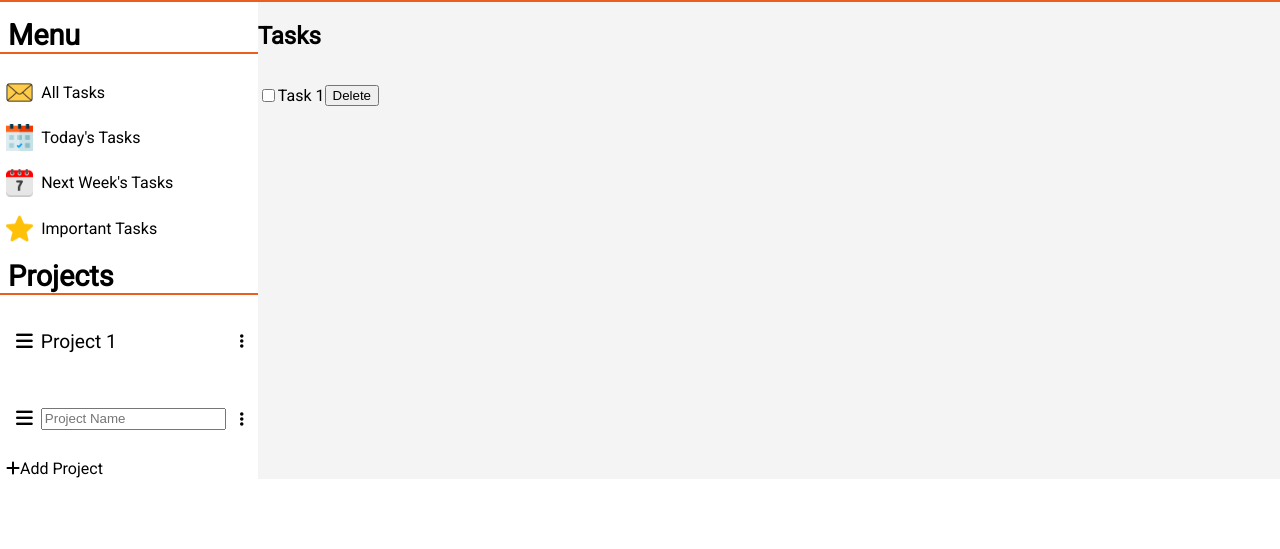
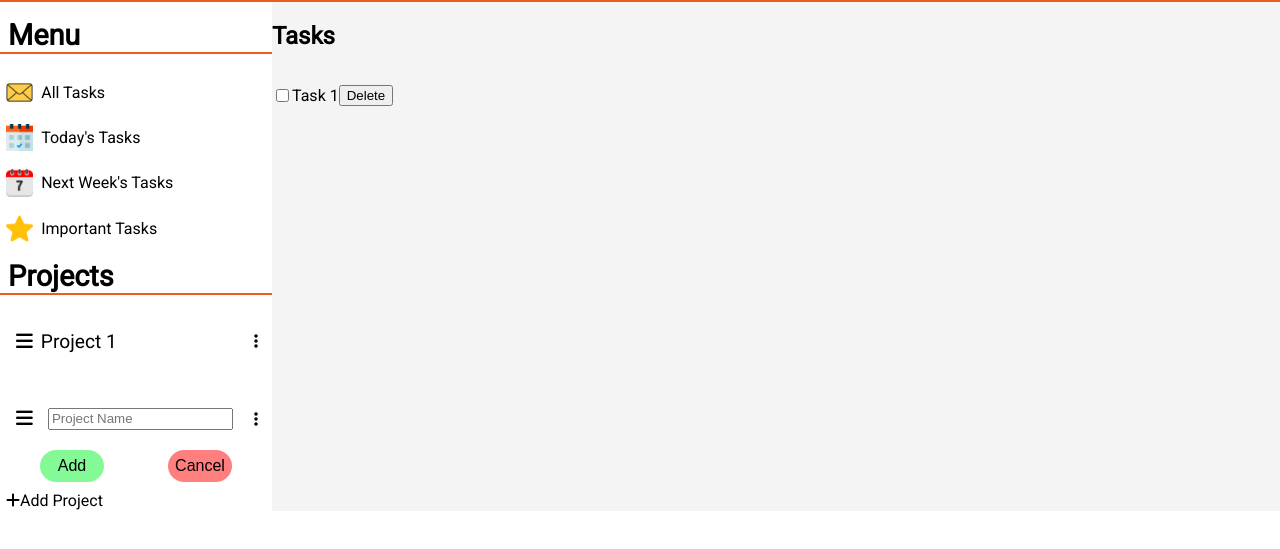
Before and after one commit to Veritaaaas/todo, a website built with webpack: page dist/index.html in a window 1280 px wide. Both pictures are taken after a click on the button "Add Project". Shown: the part 99-648 px from the top of the page. Built offline with nearby package versions, Linux system fonts and the light colour scheme.

Commit message:
finished the dom manipulation for adding new projects

```diff
--- a/src/index.js
+++ b/src/index.js
@@ -1,8 +1,9 @@
 import './style.css';
-import projectAdd from './projects.js';
+import { projectAdd, projectAddConfirmation } from './projects.js';
 
 let addProject = document.querySelector('#add-project');
 
 addProject.addEventListener('click', function() {
-    projectAdd();
+    let getProjectElements = projectAdd();
+    projectAddConfirmation(getProjectElements);
 });
--- a/src/projects.js
+++ b/src/projects.js
@@ -4,6 +4,7 @@ function projectAdd() {
     let p = document.createElement('p');
     let textField = document.createElement('input');
     let settings = document.createElement('button');
+    let btn_container = document.createElement('div');
     let add = document.createElement('button');
     let cancel = document.createElement('button');
 
@@ -16,14 +17,53 @@ function projectAdd() {
     settings.classList.add('settings');
     settings.innerHTML = '<i class="fa-solid fa-ellipsis-vertical"></i>';
 
+    btn_container.classList.add('btn-container');
+
+    add.innerHTML = 'Add';
+    add.classList.add('add');
+
+    cancel.innerHTML = 'Cancel';
+    cancel.classList.add('cancel');
+
+    btn_container.appendChild(add);
+    btn_container.appendChild(cancel);
+
     project.classList.add('project');
     project.appendChild(p);
     project.appendChild(textField);
     project.appendChild(settings);
+    project.appendChild(btn_container);
 
     projectList.appendChild(project);
 
-    console.log('projectAdd')
+    return function() {
+        return {p, textField, btn_container};
+    };
+
 }
 
-export default projectAdd;
+function projectAddConfirmation(getProjectElements) {
+
+    let add = document.querySelector('.add');
+    let cancel = document.querySelector('.cancel');
+
+    add.addEventListener('click', function() {
+        let {p, textField, btn_container} = getProjectElements();
+
+        console.log(textField.value);
+        p.innerHTML += textField.value;
+
+        textField.remove();
+        btn_container.remove();
+
+        console.log('Project Added');
+    });
+
+    cancel.addEventListener('click', function() {
+        let project = document.querySelector('.project');
+        project.remove();
+    });
+}
+
+
+export { projectAdd, projectAddConfirmation };
--- a/src/style.css
+++ b/src/style.css
@@ -104,6 +104,7 @@ body, html {
 
 .project {
     display: flex;
+    flex-wrap: wrap;
     justify-content: space-between;
     align-items: center;
     margin: 0.5rem;
@@ -157,6 +158,30 @@ body, html {
     margin: 0;
 }
 
+.btn-container {
+    width: 100%;
+    display: flex;
+    justify-content: center;
+}
+
+.btn-container button{
+    display: flex;
+    align-items: center;
+    justify-content: center;
+    width: 4rem;
+    height: 2rem;
+    margin-left: 2rem !important;
+    margin-right: 2rem !important;
+    border-radius: 25px;
+}
+
+.add {
+    background-color: #84fa96 !important;
+}
+
+.cancel {
+    background-color: #ff7f7f !important;
+}
 
 .main {
     background-color: #f4f4f4;
```
Also changed, not shown: dist/main.js.
